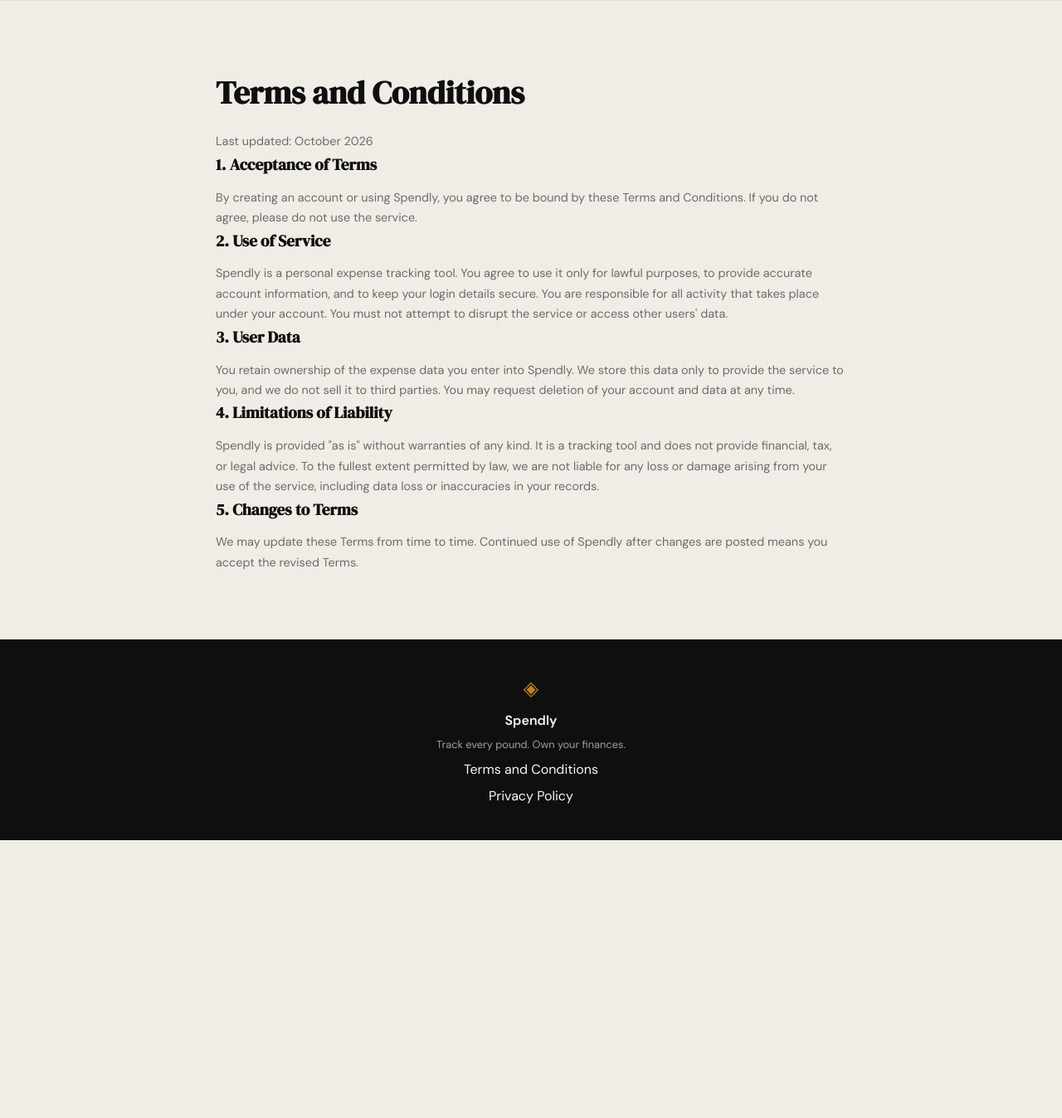
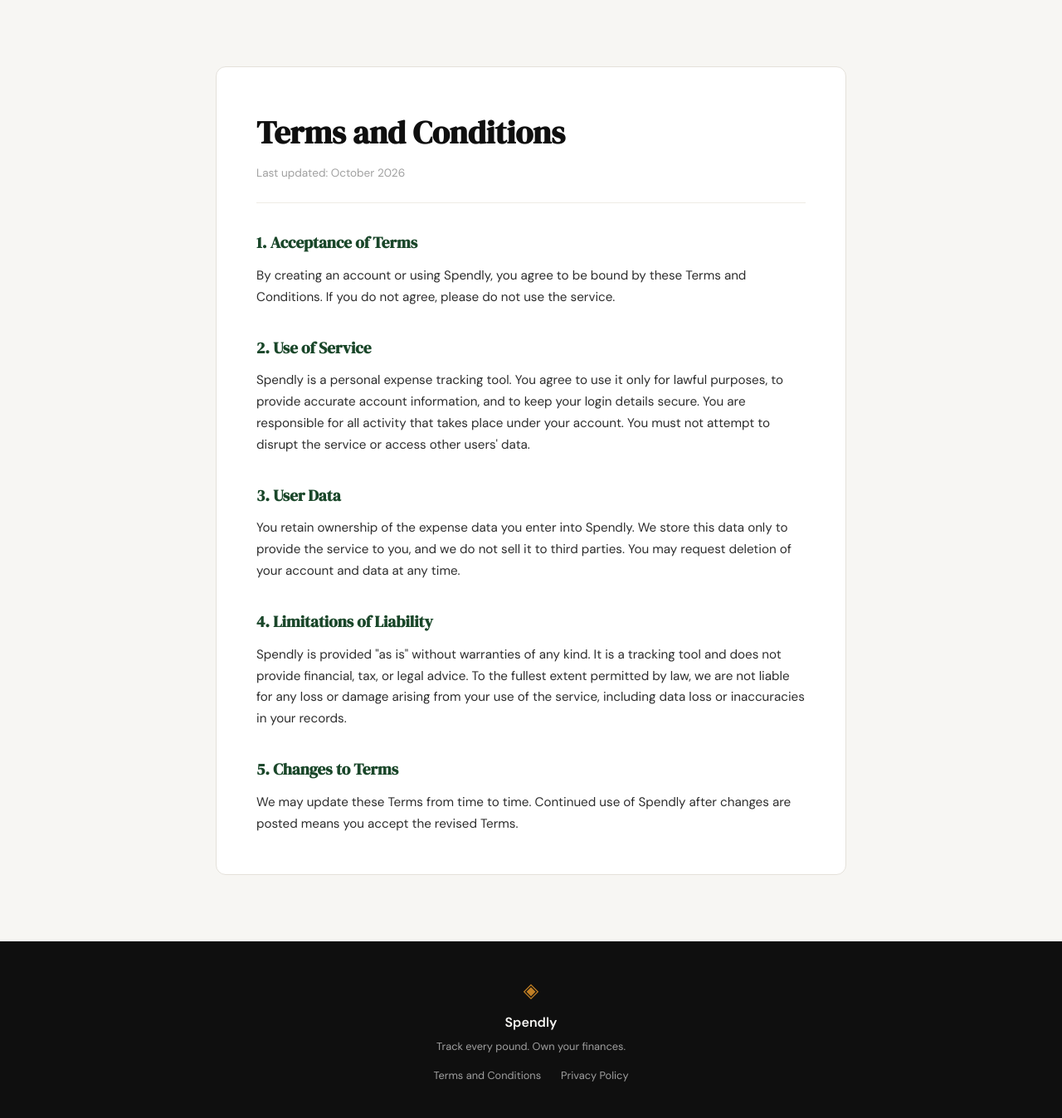
Before and after one commit to Junaeid-Shoaib/spendly, a Flask app: page /terms in a window 1280 px wide. Shown: the part 61-1409 px from the top of the page at 83% size. Before the commit the page ends 1074 px from the top, so only its background shows below. Run offline with Flask 3, Linux system fonts and the light colour scheme.

Commit message:
Add privacy policy page and shared legal page styling
Co-Authored-By: Claude Sonnet 5.5 <noreply@anthropic.com>

```diff
--- a/app.py
+++ b/app.py
@@ -25,6 +25,11 @@ def login():
 @app.route("/terms")
 def terms():
     return render_template("terms.html")
+
+
+@app.route("/privacy")
+def privacy():
+    return render_template("privacy.html")
 
 
 # ------------------------------------------------------------------ #
--- a/static/css/style.css
+++ b/static/css/style.css
@@ -507,6 +507,68 @@ a { color: inherit; text-decoration: none; }
     color: var(--ink-faint);
 }
 
+.footer-links {
+    display: flex;
+    gap: 1.5rem;
+    margin-top: 0.5rem;
+}
+
+.footer-links a {
+    font-size: 0.8rem;
+    color: var(--ink-faint);
+    text-decoration: none;
+    transition: color 0.15s;
+}
+
+.footer-links a:hover { color: var(--paper); }
+
+/* ------------------------------------------------------------------ */
+/* Legal pages (terms, privacy)                                        */
+/* ------------------------------------------------------------------ */
+
+.legal-section {
+    padding: 5rem 2rem;
+}
+
+.legal-inner {
+    max-width: 760px;
+    margin: 0 auto;
+    background: var(--paper-card);
+    border: 1px solid var(--border);
+    border-radius: var(--radius-md);
+    padding: 3rem;
+}
+
+.legal-title {
+    font-family: var(--font-display);
+    font-size: clamp(1.75rem, 3vw, 2.5rem);
+    color: var(--ink);
+    margin-bottom: 0.5rem;
+}
+
+.legal-updated {
+    font-size: 0.85rem;
+    color: var(--ink-faint);
+    margin-bottom: 2rem;
+    padding-bottom: 1.5rem;
+    border-bottom: 1px solid var(--border-soft);
+}
+
+.legal-heading {
+    font-family: var(--font-display);
+    font-size: 1.2rem;
+    color: var(--accent);
+    margin: 2rem 0 0.75rem;
+}
+
+.legal-body {
+    font-size: 0.95rem;
+    color: var(--ink-soft);
+    line-height: 1.7;
+}
+
+.legal-body a { color: var(--accent); }
+
 /* ------------------------------------------------------------------ */
 /* Responsive                                                          */
 /* ------------------------------------------------------------------ */
@@ -526,5 +588,7 @@ a { color: inherit; text-decoration: none; }
 
 @media (max-width: 600px) {
     .nav-links a:not(.nav-cta) { display: none; }
+    .legal-section { padding: 2.5rem 1rem; }
+    .legal-inner { padding: 1.75rem; }
     .hero { padding: 3rem 1rem 2rem; }
 }
--- a/templates/base.html
+++ b/templates/base.html
@@ -34,8 +34,10 @@
             <span class="brand-icon">◈</span>
             <span class="footer-name">Spendly</span>
             <p class="footer-copy">Track every pound. Own your finances.</p>
-            <a href="/terms">Terms and Conditions</a>
-            <a href="#">Privacy Policy</a>
+            <div class="footer-links">
+                <a href="/terms">Terms and Conditions</a>
+                <a href="/privacy">Privacy Policy</a>
+            </div>
         </div>
     </footer>
 
--- a/templates/terms.html
+++ b/templates/terms.html
@@ -4,25 +4,25 @@
 
 {% block content %}
 
-<section class="features">
-    <div class="features-inner" style="display: block; max-width: 760px;">
-        <h1 class="cta-title">Terms and Conditions</h1>
-        <p class="feature-body">Last updated: October 2026</p>
+<section class="legal-section">
+    <div class="legal-inner">
+        <h1 class="legal-title">Terms and Conditions</h1>
+        <p class="legal-updated">Last updated: October 2026</p>
 
-        <h2 class="feature-title">1. Acceptance of Terms</h2>
-        <p class="feature-body">By creating an account or using Spendly, you agree to be bound by these Terms and Conditions. If you do not agree, please do not use the service.</p>
+        <h2 class="legal-heading">1. Acceptance of Terms</h2>
+        <p class="legal-body">By creating an account or using Spendly, you agree to be bound by these Terms and Conditions. If you do not agree, please do not use the service.</p>
 
-        <h2 class="feature-title">2. Use of Service</h2>
-        <p class="feature-body">Spendly is a personal expense tracking tool. You agree to use it only for lawful purposes, to provide accurate account information, and to keep your login details secure. You are responsible for all activity that takes place under your account. You must not attempt to disrupt the service or access other users' data.</p>
+        <h2 class="legal-heading">2. Use of Service</h2>
+        <p class="legal-body">Spendly is a personal expense tracking tool. You agree to use it only for lawful purposes, to provide accurate account information, and to keep your login details secure. You are responsible for all activity that takes place under your account. You must not attempt to disrupt the service or access other users' data.</p>
 
-        <h2 class="feature-title">3. User Data</h2>
-        <p class="feature-body">You retain ownership of the expense data you enter into Spendly. We store this data only to provide the service to you, and we do not sell it to third parties. You may request deletion of your account and data at any time.</p>
+        <h2 class="legal-heading">3. User Data</h2>
+        <p class="legal-body">You retain ownership of the expense data you enter into Spendly. We store this data only to provide the service to you, and we do not sell it to third parties. You may request deletion of your account and data at any time.</p>
 
-        <h2 class="feature-title">4. Limitations of Liability</h2>
-        <p class="feature-body">Spendly is provided "as is" without warranties of any kind. It is a tracking tool and does not provide financial, tax, or legal advice. To the fullest extent permitted by law, we are not liable for any loss or damage arising from your use of the service, including data loss or inaccuracies in your records.</p>
+        <h2 class="legal-heading">4. Limitations of Liability</h2>
+        <p class="legal-body">Spendly is provided "as is" without warranties of any kind. It is a tracking tool and does not provide financial, tax, or legal advice. To the fullest extent permitted by law, we are not liable for any loss or damage arising from your use of the service, including data loss or inaccuracies in your records.</p>
 
-        <h2 class="feature-title">5. Changes to Terms</h2>
-        <p class="feature-body">We may update these Terms from time to time. Continued use of Spendly after changes are posted means you accept the revised Terms.</p>
+        <h2 class="legal-heading">5. Changes to Terms</h2>
+        <p class="legal-body">We may update these Terms from time to time. Continued use of Spendly after changes are posted means you accept the revised Terms.</p>
     </div>
 </section>
 
```
Also changed, not shown: templates/privacy.html (added, +29 -0 lines).
